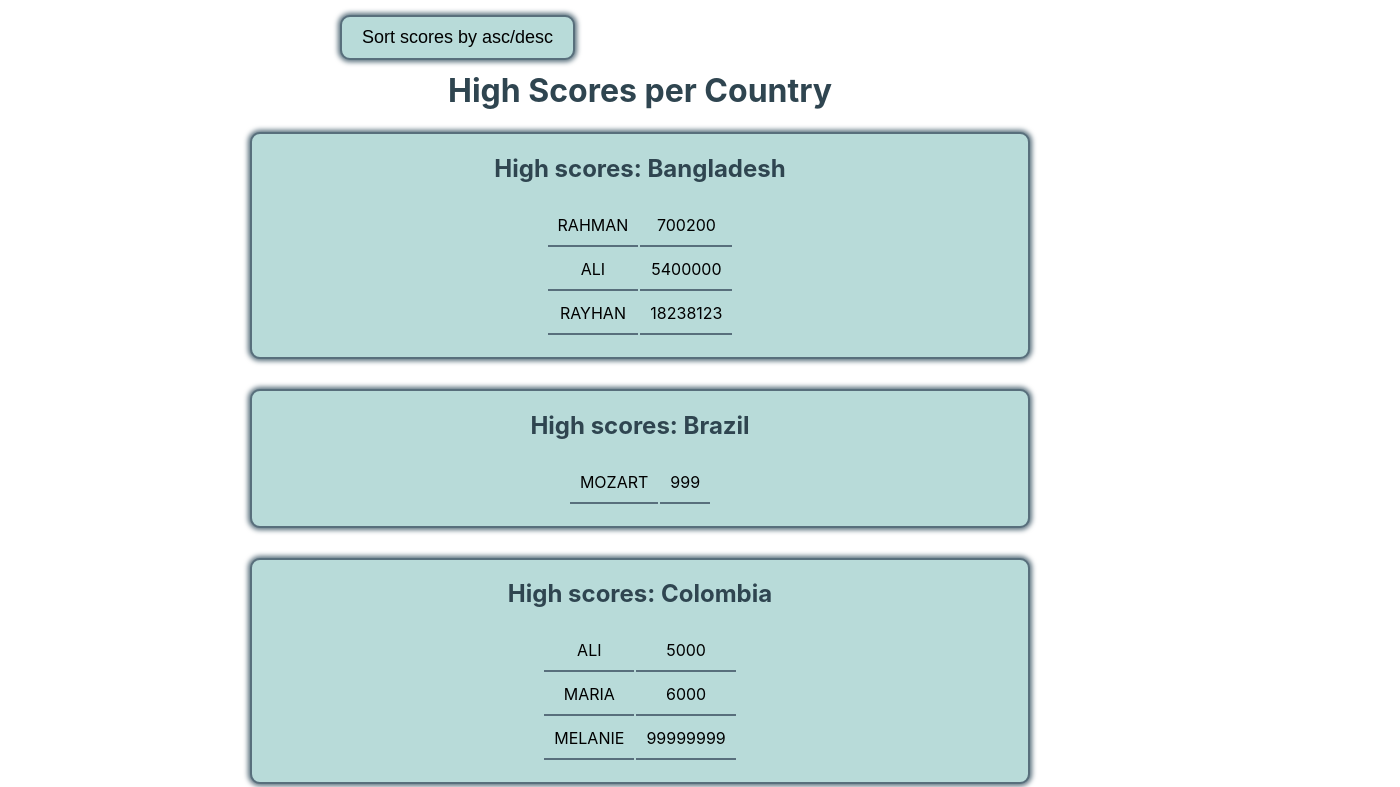
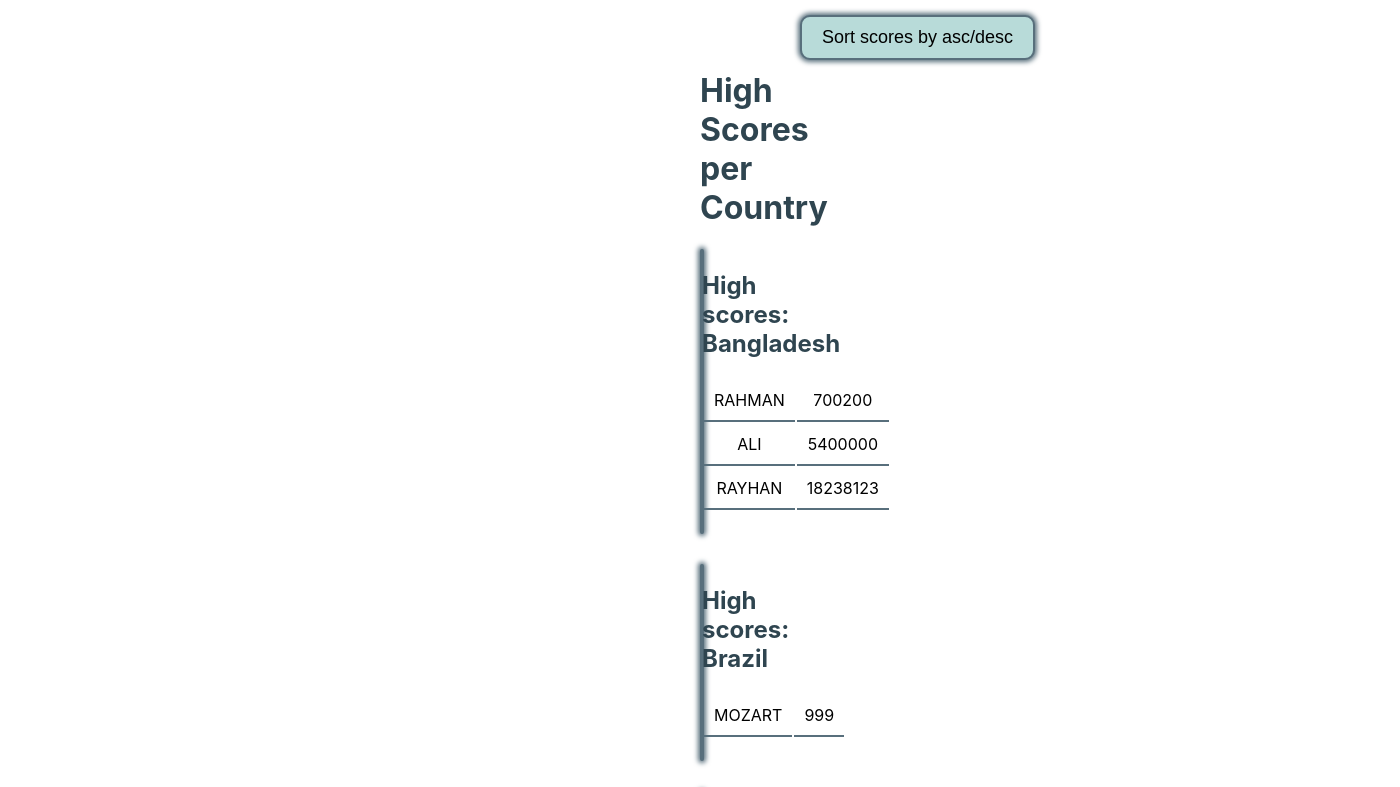
Before and after one commit to HadikaMalik/high-scores-react, a React (Create React App) app: page / in a window 1280 px wide. Shown: the top 787 px of the page, 1400 px wide, since content can reach past the window. Built offline with nearby package versions, Linux system fonts and the light colour scheme.

Commit message:
layout sorted

```diff
--- a/src/App.css
+++ b/src/App.css
@@ -1,7 +1,7 @@
 .App {
   text-align: center;
   border: none solid 2px;
-  padding: 50px 250px;
+  padding: 50px 700px;
 }
 
 .App-logo {
@@ -66,7 +66,7 @@ td{
 .toggle-button {
   position: fixed;
   top: 15px;
-  left: 340px;
+  left: 800px;
   z-index: 999;
   padding: 10px 20px;
   background-color: #b8dbd9;
```
